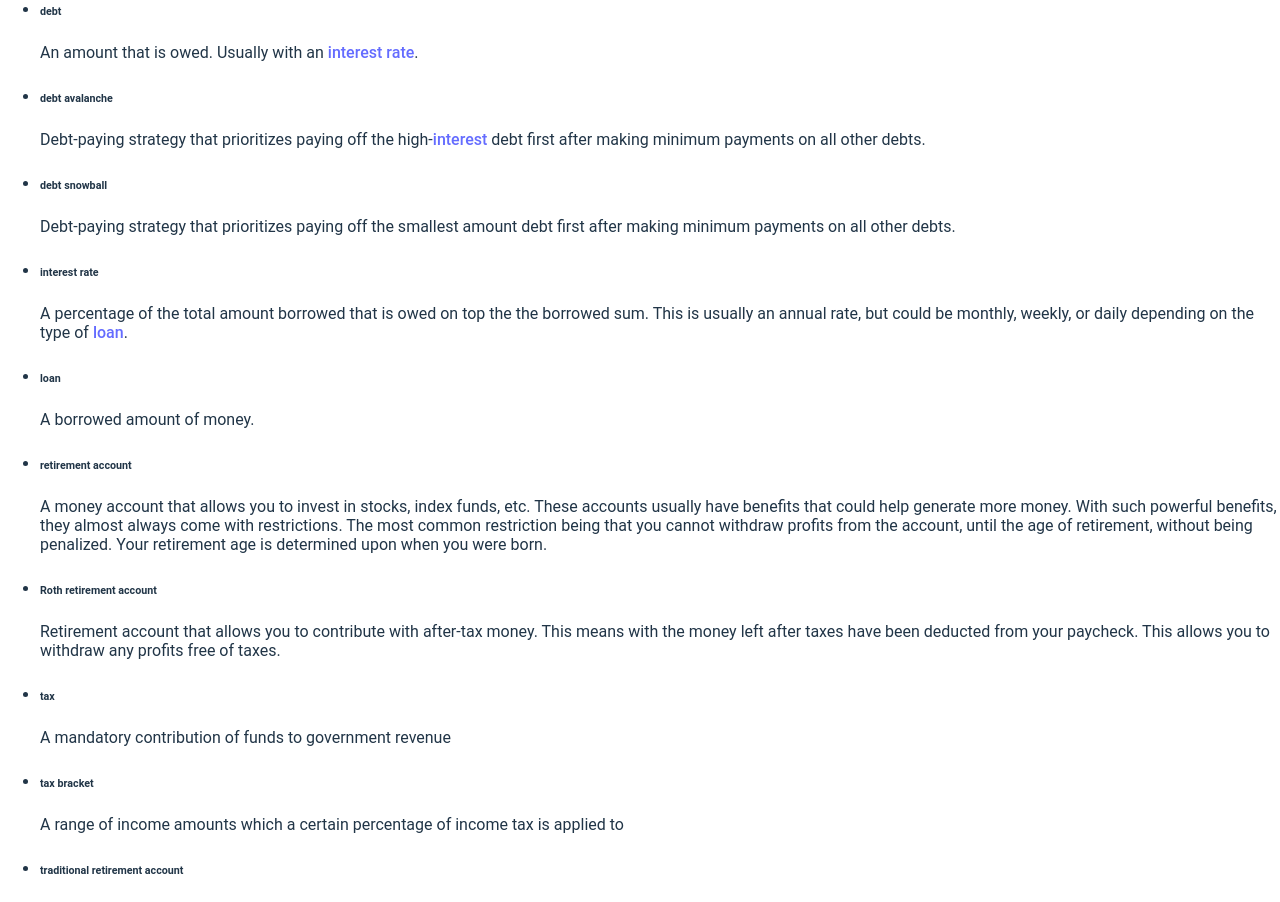
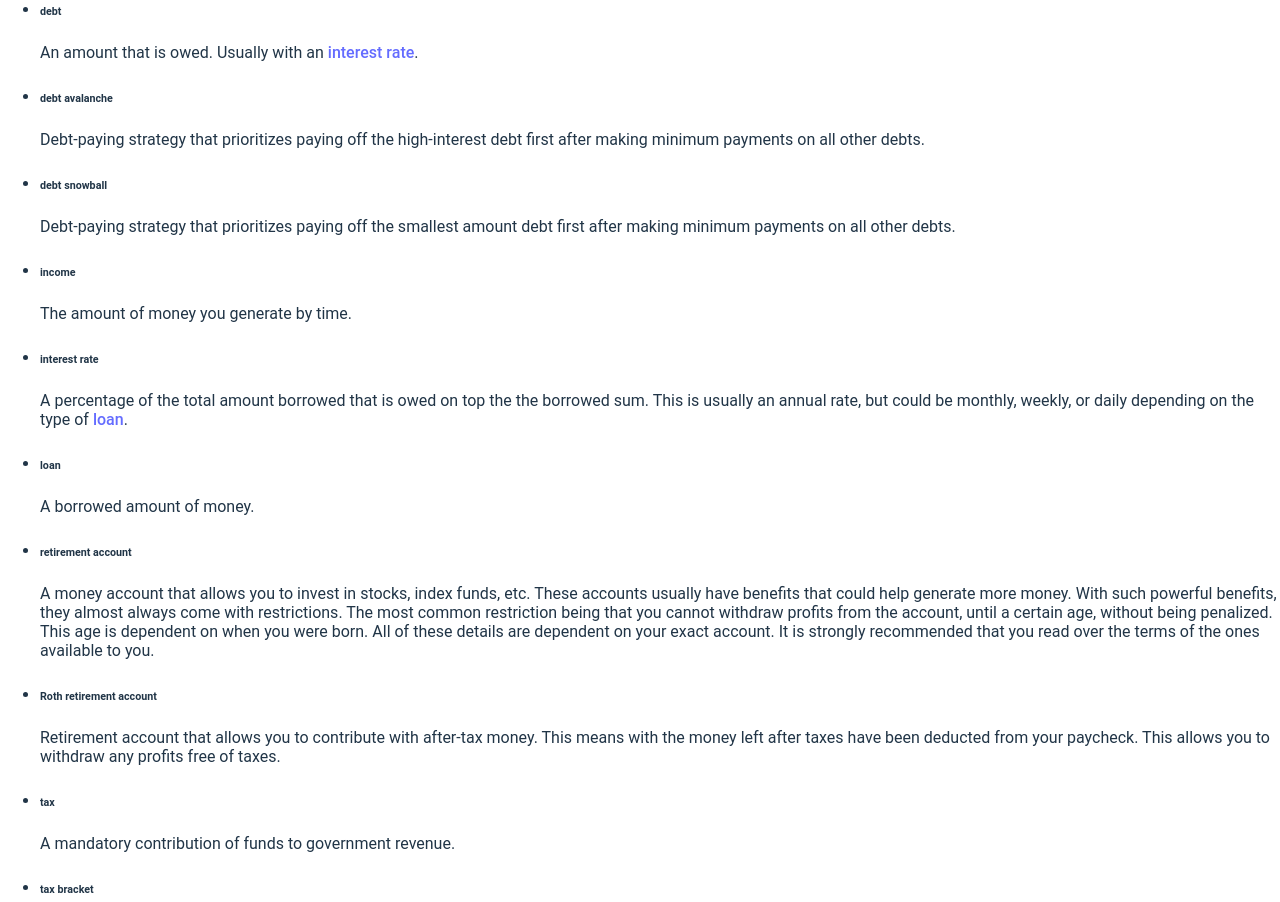
Before and after one commit to doanaminh/build-a-budget, a React (Vite) app in the folder client/: page /glossary in a window 1280 px wide. Shown: the part 220-1122 px from the top of the page. Built offline with nearby package versions, Linux system fonts and the light colour scheme; a web font is replaced by a local one.

Commit message:
minor changes to glossary

```diff
--- a/client/src/pages/Glossary.tsx
+++ b/client/src/pages/Glossary.tsx
@@ -1,10 +1,6 @@
-import { useState } from "react";
 import Term from "../components/Term";
 
 export default function () {
-
-    const [modalOpen, setModalOpen] = useState(false);
-
 
     return (
         <>
@@ -33,18 +29,19 @@ export default function () {
                         <li>
                             <h6>debt avalanche</h6>
                             <p>
-                                Debt-paying strategy that prioritizes paying off the high-
-                                <Term
-                                    term="interest"
-                                    definition="A percentage of the total amount borrowed that is owed on top the the borrowed sum. This is usually an annual rate, but could be monthly, weekly, or daily depending on the type of loan."
-                                />
-                                {' '}debt first after making minimum payments on all other debts.
+                                Debt-paying strategy that prioritizes paying off the high-interest debt first after making minimum payments on all other debts.
                             </p>
                         </li>
                         <li>
                             <h6>debt snowball</h6>
                             <p>
                                 Debt-paying strategy that prioritizes paying off the smallest amount debt first after making minimum payments on all other debts.
+                            </p>
+                        </li>
+                        <li>
+                            <h6>income</h6>
+                            <p>
+                                The amount of money you generate by time.
                             </p>
                         </li>
                         <li>
@@ -67,7 +64,7 @@ export default function () {
                         <li>
                             <h6>retirement account</h6>
                             <p>
-                                A money account that allows you to invest in stocks, index funds, etc. These accounts usually have benefits that could help generate more money. With such powerful benefits, they almost always come with restrictions. The most common restriction being that you cannot withdraw profits from the account, until the age of retirement, without being penalized. Your retirement age is determined upon when you were born.
+                                A money account that allows you to invest in stocks, index funds, etc. These accounts usually have benefits that could help generate more money. With such powerful benefits, they almost always come with restrictions. The most common restriction being that you cannot withdraw profits from the account, until a certain age, without being penalized. This age is dependent on when you were born. All of these details are dependent on your exact account. It is strongly recommended that you read over the terms of the ones available to you.
                             </p>
                         </li>
                         <li>
@@ -79,19 +76,19 @@ export default function () {
                         <li>
                             <h6>tax</h6>
                             <p>
-                                A mandatory contribution of funds to government revenue
+                                A mandatory contribution of funds to government revenue.
                             </p>
                         </li>
                         <li>
                             <h6>tax bracket</h6>
                             <p>
-                                A range of income amounts which a certain percentage of income tax is applied to
+                                A range of income amounts which a certain percentage of income tax is applied. The brackets change yearly to adjust for inflation.
                             </p>
                         </li>
                         <li>
                             <h6>traditional retirement account</h6>
                             <p>
-                                Retirement account that allows you to contribute with money before the income tax deduction of your paycheck. This will lower your monthly income and possibly affect your placement in the tax bracket. Because of this, you will be taxed when you withdraw any profits. The amount withdrawn will be added to your income and taxed accordingly to your tax bracket of that year.
+                                Retirement account that allows you to contribute with money from your paycheck before any deductions. This will lower your income and possibly affect your placement in the tax bracket. Because of this, you will be taxed when you withdraw any profits from the account. The amount withdrawn will be added to your income and taxed accordingly to your tax bracket of that year.
                             </p>
                         </li>
                     </ul>
```
